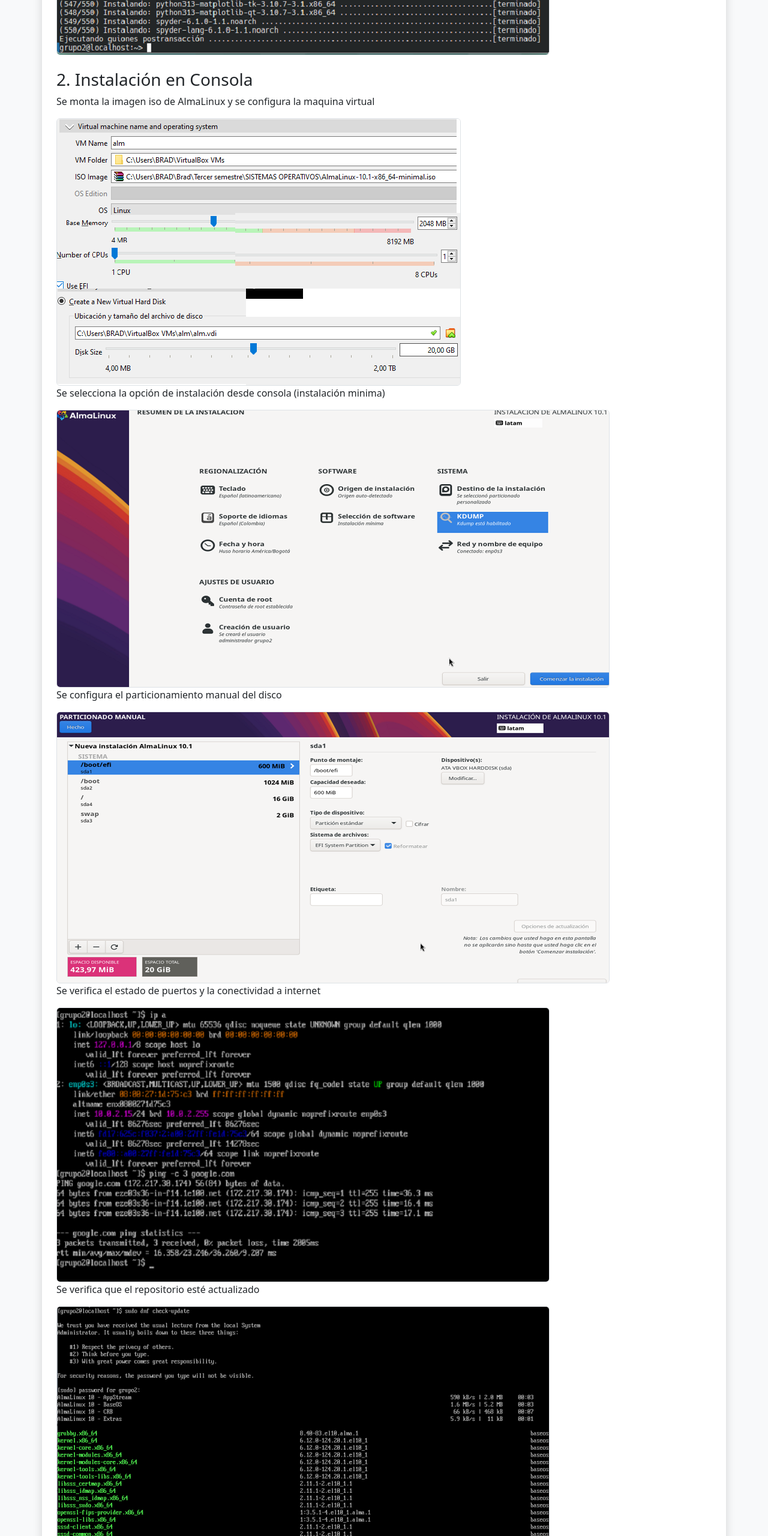
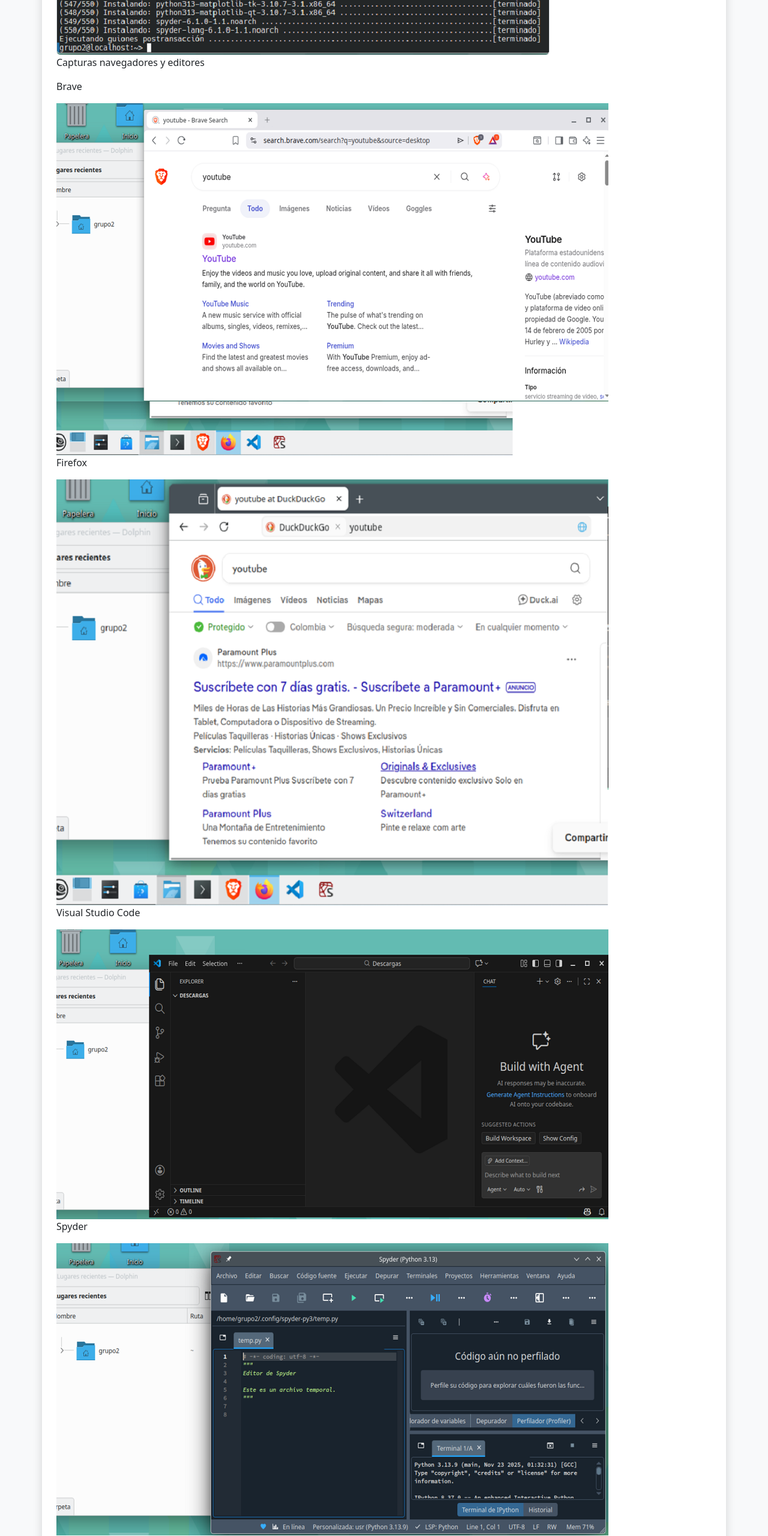
Before and after one commit to juandagcifuentes-cell/mi-proyecto-entregables, a plain HTML site: page docs/actividad1.html in a window 1280 px wide. Shown: the part 6440-9000 px from the top of the page at 60% size. Drawn offline with nearby package versions, Linux system fonts and the light colour scheme.

Commit message:
fin capturas actividad 1

```diff
--- a/docs/actividad1.html
+++ b/docs/actividad1.html
@@ -98,6 +98,37 @@
 
 
 
+            Capturas navegadores y editores
+        </p>
+        <p>
+
+            Brave</p>
+
+        <img src="actividad_1_capturas/8-brave.png"img-fluid border rounded" alt="Evidencia Linux">
+        <p>
+
+
+            Firefox</p>
+
+        <img src="actividad_1_capturas/8-firefox.png"img-fluid border rounded" alt="Evidencia Linux">
+        <p>
+
+
+            Visual Studio Code</p>
+
+        <img src="actividad_1_capturas/8-code.png"img-fluid border rounded" alt="Evidencia Linux">
+        <p>
+
+
+            Spyder</p>
+
+        <img src="actividad_1_capturas/8-spyder.png"img-fluid border rounded" alt="Evidencia Linux">
+        <p>
+
+
+
+
+
         </p>
         <h3 class="mt-4">2. Instalación en Consola</h3>
         <p>
@@ -140,6 +171,7 @@
             wget	Utilidad de red para recuperar archivos desde servidores web (HTTP, HTTPS, FTP). </p>
         <img src="actividad_1_capturas/7-UpdateHerramientasAlma.png" class="img-fluid border rounded" alt="Evidencia Linux">
 
+
         <p>Descripción de los comandos utilizados...</p>
     </div>
 
```
Also changed, not shown: docs/actividad_1_capturas/8-brave.png (added), docs/actividad_1_capturas/8-code.png (added), docs/actividad_1_capturas/8-firefox.png (added), docs/actividad_1_capturas/8-spyder.png (added).
